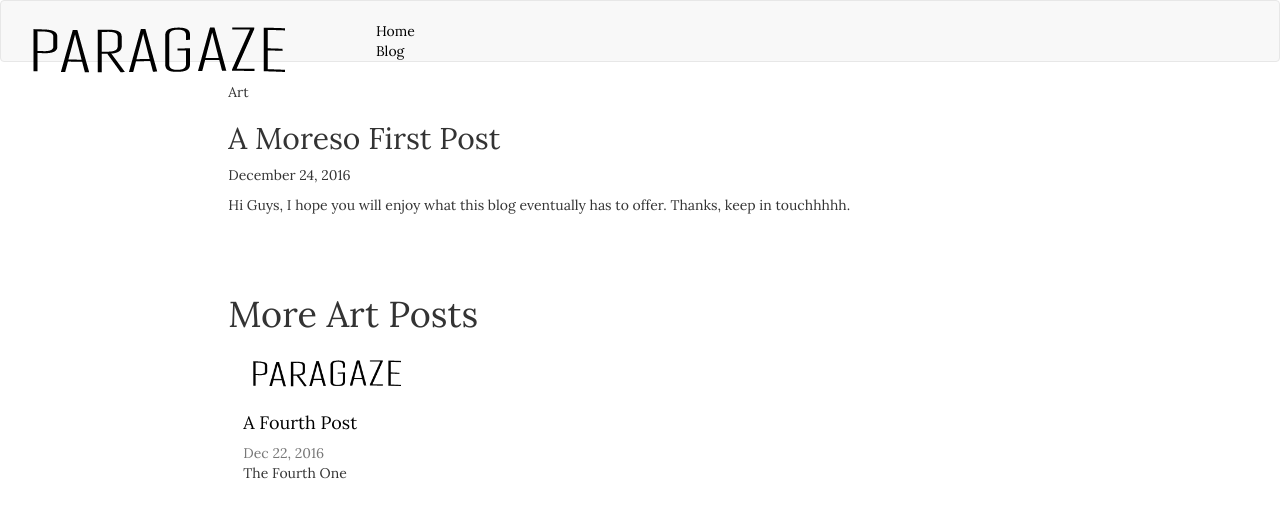
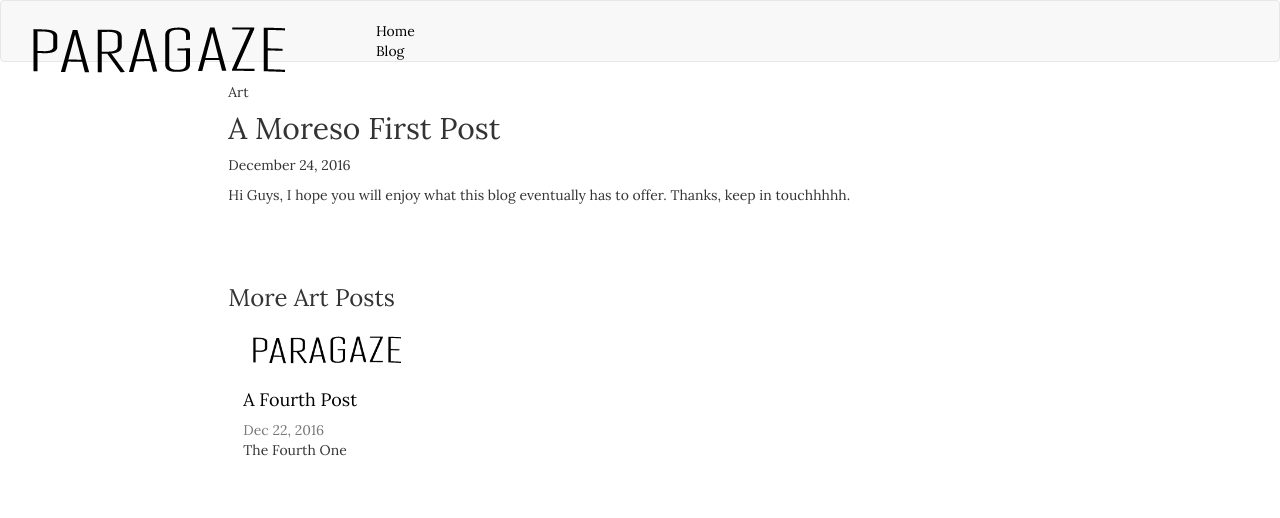
Before and after one commit to paragaze/site, a Jekyll site: the page built from _posts/2016-12-24-First-Post.md, in a window 1280 px wide. Shown: the top 518 px of the page. Built offline with Jekyll 4.4.1, drawn with Linux system fonts in a browser that asks for light colours; comment, search, counter and statistics services are not loaded.

Commit message:
some css additions

```diff
--- a/_includes/more-blogs.html
+++ b/_includes/more-blogs.html
@@ -1,7 +1,7 @@
 
 {% if page.category == 'art' %}
 <div class="col-md-8 col-md-offset-2">
-  <h1> More {{page.heading}} Posts </h1>
+  <h3> More {{page.heading}} Posts </h3>
 
 {% for post in site.categories.art %}
 
@@ -33,7 +33,7 @@
 
 {% if page.category == 'literature' %}
 <div class="col-md-8 col-md-offset-2">
-  <h1> More {{page.heading}} Posts </h1>
+  <h3> More {{page.heading}} Posts </h3>
 
 {% for post in site.categories.literature %}
 
--- a/_layouts/posts.html
+++ b/_layouts/posts.html
@@ -6,7 +6,7 @@ baseurl: /site
 <div class="container-fluid">
   <div class="row">
     <div class="col-md-8 col-md-offset-2" id="blog-centring">
-<p> {{ page.category | capitalize }} </p>
+<div class="post-category-header"><p> {{ page.category | capitalize }} </p></div>
 <h2 class="spacing">{{ page.title }}</h2>
 <p>{{ page.date | date: '%B %d, %Y' }}</p>
 
--- a/assets/css/main.css
+++ b/assets/css/main.css
@@ -46,3 +46,10 @@ ul{
 .navbar-brand{
   color: #000;
 }
+.post-category-header {
+  margin: 0 0 5px;
+}
+
+.spacing {
+  margin-top: 10px;
+}
```
